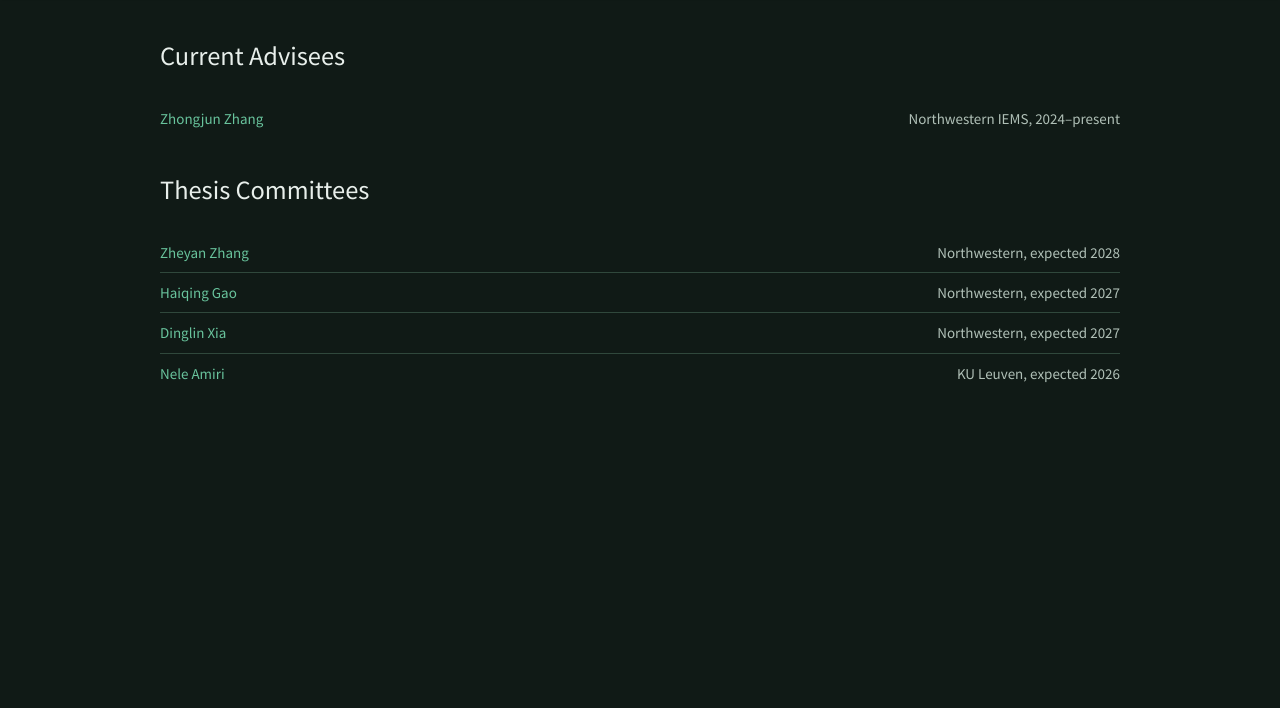
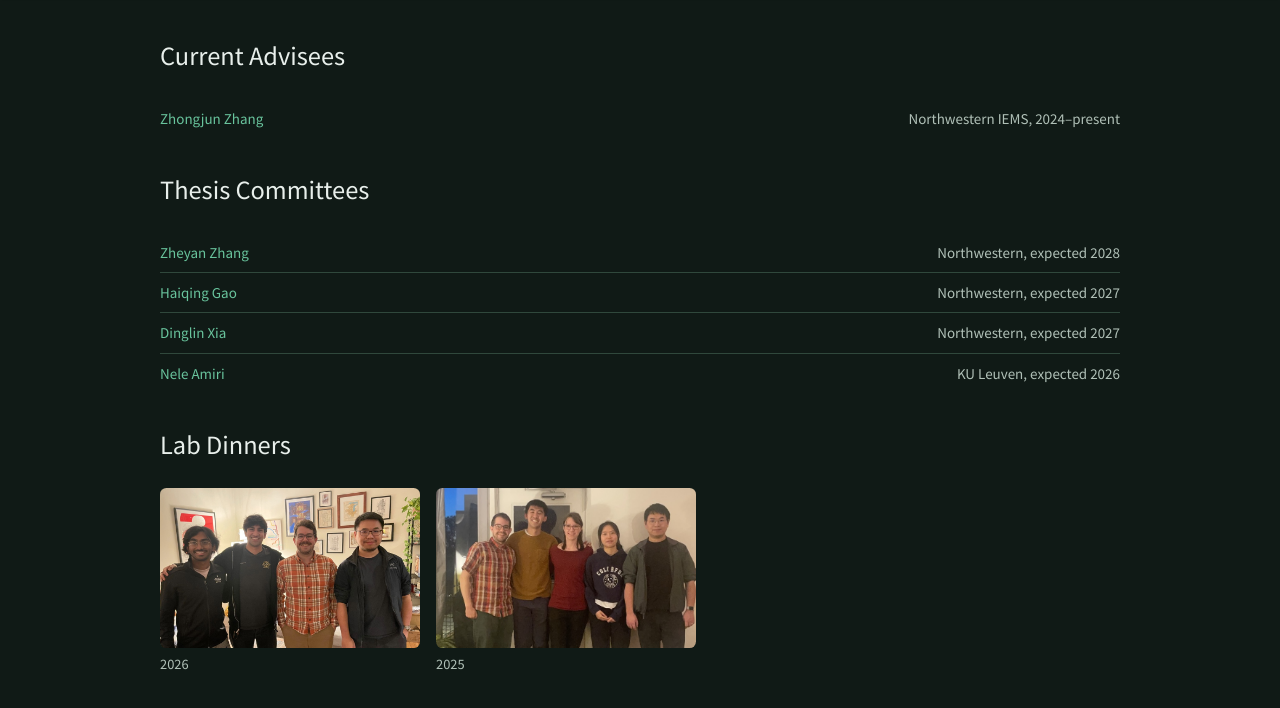
Before and after one commit to seanrsinclair/seanrsinclair.github.io, a plain HTML site: page sinclair-students.html in a window 1280 px wide. Shown: the part 56-764 px from the top of the page. Drawn offline with Linux system fonts and the light colour scheme.

Commit message:
new preprint and add photos

```diff
--- a/sinclair-students.html
+++ b/sinclair-students.html
@@ -49,6 +49,18 @@
         <span>KU Leuven, expected 2026</span>
       </li>
     </ul>
+
+    <h2>Lab Dinners</h2>
+    <div class="lab-dinner-gallery">
+      <figure>
+        <img src="sinclair_files/lab_dinner_2026_web.jpg" alt="Four people at the 2026 lab dinner" loading="lazy">
+        <figcaption>2026</figcaption>
+      </figure>
+      <figure>
+        <img src="sinclair_files/lab_dinner_2025_web.jpg" alt="Five people at the 2025 lab dinner" loading="lazy">
+        <figcaption>2025</figcaption>
+      </figure>
+    </div>
   </div>
 </main>
 </body></html>
--- a/site.css
+++ b/site.css
@@ -623,6 +623,32 @@ a:focus-visible {
   text-align: right;
 }
 
+.lab-dinner-gallery {
+  display: flex;
+  flex-wrap: wrap;
+  gap: 1rem;
+  margin-top: 0.75rem;
+}
+
+.lab-dinner-gallery figure {
+  width: min(100%, 260px);
+  margin: 0;
+}
+
+.lab-dinner-gallery img {
+  display: block;
+  width: 100%;
+  height: 160px;
+  object-fit: cover;
+  border-radius: 0.4rem;
+}
+
+.lab-dinner-gallery figcaption {
+  margin-top: 0.35rem;
+  color: var(--muted);
+  font-size: 0.9rem;
+}
+
 @media (max-width: 640px) {
   .outerdiv {
     width: min(92%, 960px) !important;
```
Also changed, not shown: index.html (+2 -0 lines), sinclair-papers.html (+14 -0 lines), sinclair_files/lab_dinner_2025_web.jpg (added), sinclair_files/lab_dinner_2026_web.jpg (added), 2 other files.
